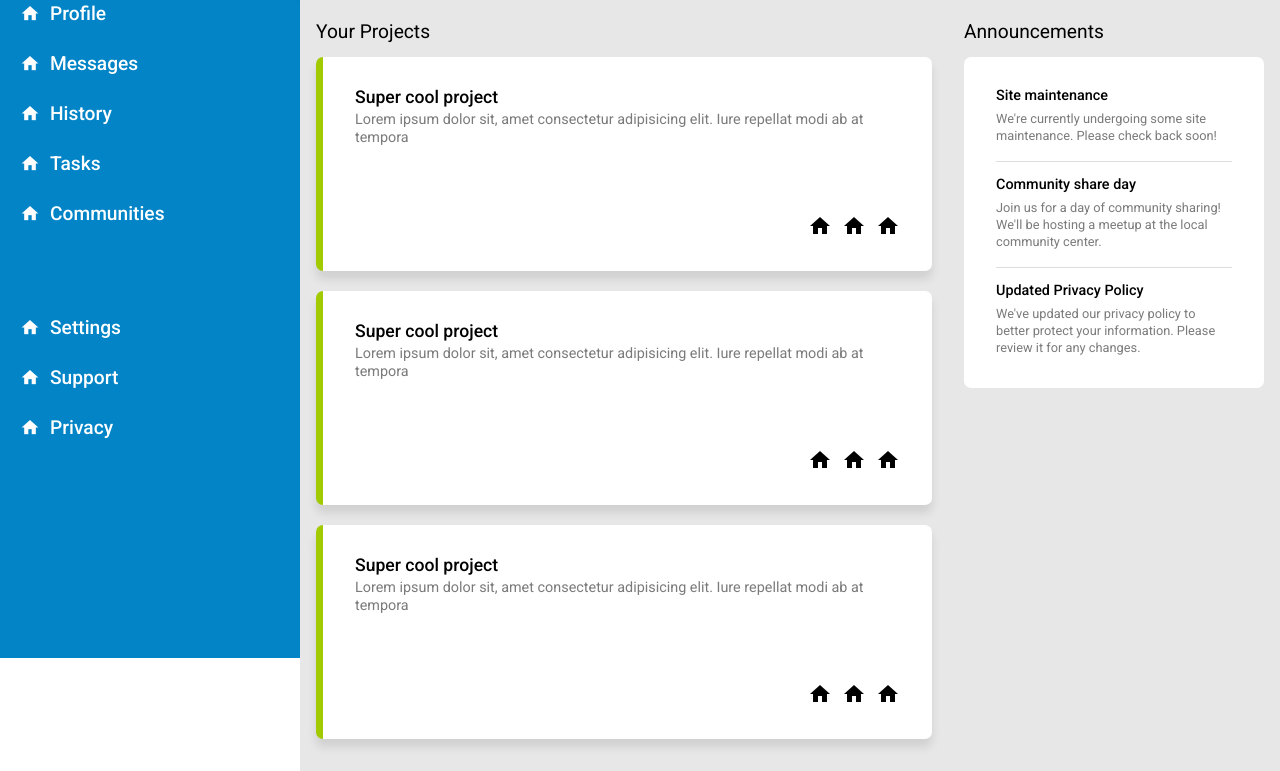
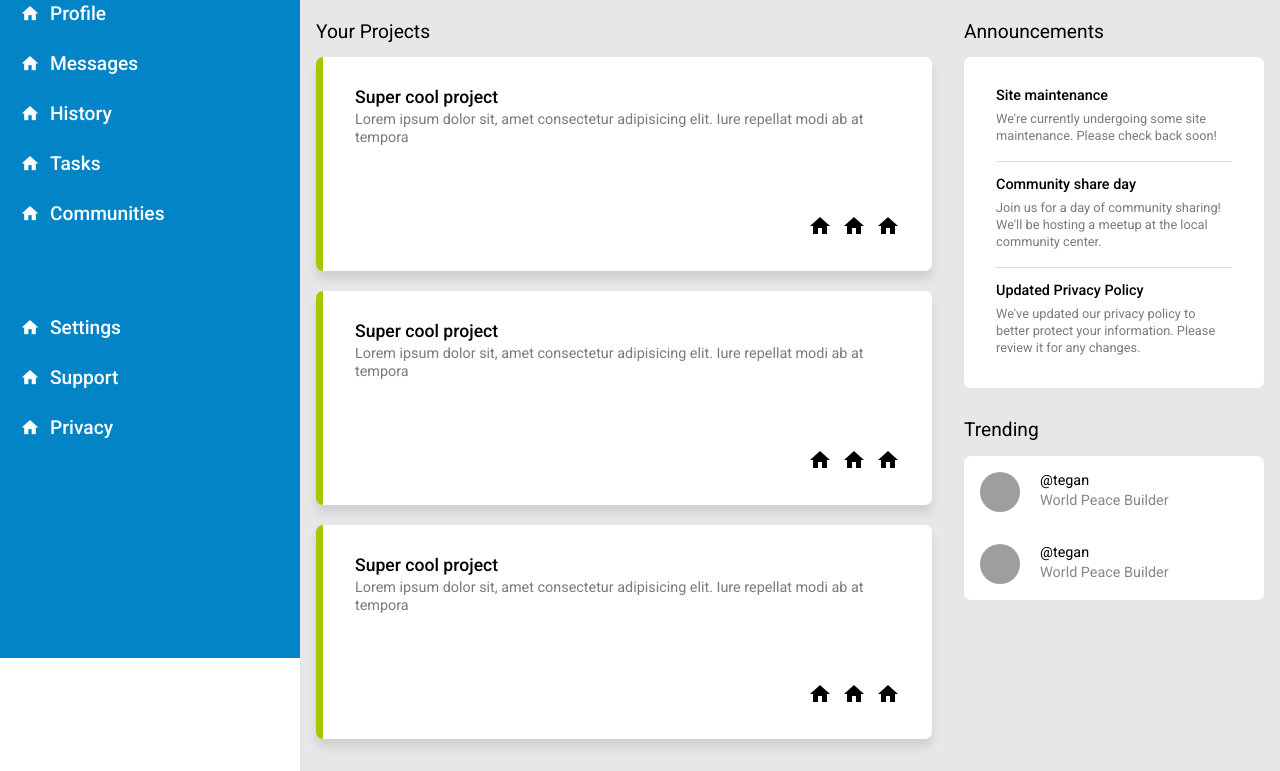
Before and after one commit to farkmu45/TOP-admin-dashboard, a plain HTML site: page index.html in a window 1280 px wide. Shown: the part 142-913 px from the top of the page. Drawn offline with Linux system fonts and the light colour scheme; grey boxes are pictures that could not be loaded.

Commit message:
Add trending section

```diff
--- a/index.html
+++ b/index.html
@@ -107,6 +107,22 @@
                             changes.</p>
                     </div>
                 </div>
+
+                <div>
+                    <h2 class="trending-title">Trending</h2>
+                    <div class="trending">
+                        <div>
+                            <img src="https://ui-avatars.com/api/?name=John+Doe" alt="Avatar" srcset="">
+                            <p class="username">@tegan</p>
+                            <p class="name">World Peace Builder</p>
+                        </div>
+                        <div>
+                            <img src="https://ui-avatars.com/api/?name=John+Doe" alt="Avatar" srcset="">
+                            <p class="username">@tegan</p>
+                            <p class="name">World Peace Builder</p>
+                        </div>
+                    </div>
+                </div>
             </div>
         </main>
     </body>
--- a/style.css
+++ b/style.css
@@ -344,13 +344,13 @@ html {
 }
 
 .announcements div h5 {
-  font-size: .9rem;
+  font-size: 0.9rem;
   font-weight: 500;
   margin-bottom: 0.5rem;
 }
 
 .announcements div p {
-  font-size: .8rem;
+  font-size: 0.8rem;
   line-height: 1.05rem;
   color: rgb(123, 123, 123);
 }
@@ -358,3 +358,42 @@ html {
 .announcements div:not(:last-child) {
   border-bottom: 1px solid rgb(221, 221, 221);
 }
+
+/* Trending */
+
+.trending {
+  border-radius: 7px;
+  background-color: white;
+}
+
+.trending-title {
+  margin-top: 2rem;
+  margin-bottom: 1rem;
+  font-weight: 400;
+}
+
+.trending div {
+  padding: 1rem;
+  display: grid;
+  grid-template-columns: auto 1fr;
+  grid-template-rows: auto auto;
+  column-gap: 20px;
+  align-items: center;
+}
+
+.trending img {
+  width: 40px;
+  height: 40px;
+  border-radius: 50%;
+  grid-row: 1/-1;
+}
+
+.trending .username {
+  font-size: 0.9rem;
+}
+
+.trending .name {
+  grid-column: 2/-1;
+  font-size: 0.9rem;
+  color: rgb(134, 134, 134);
+}
```
